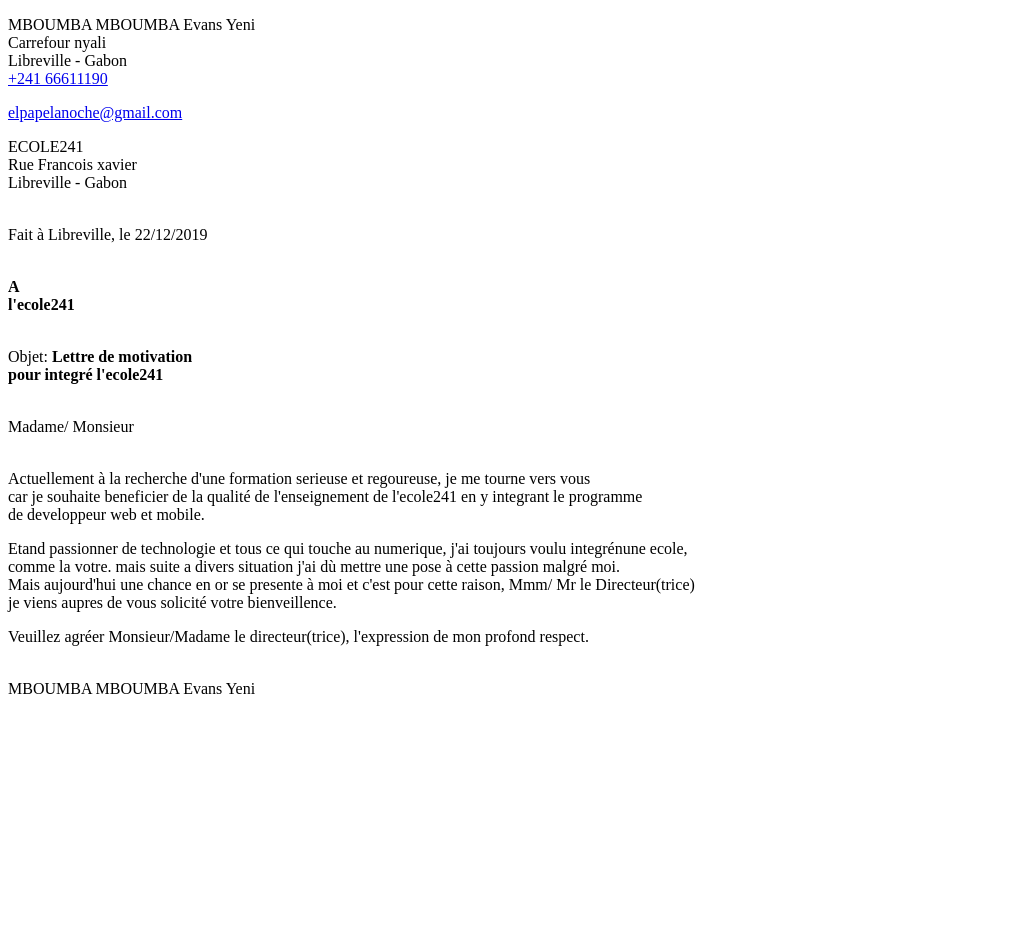
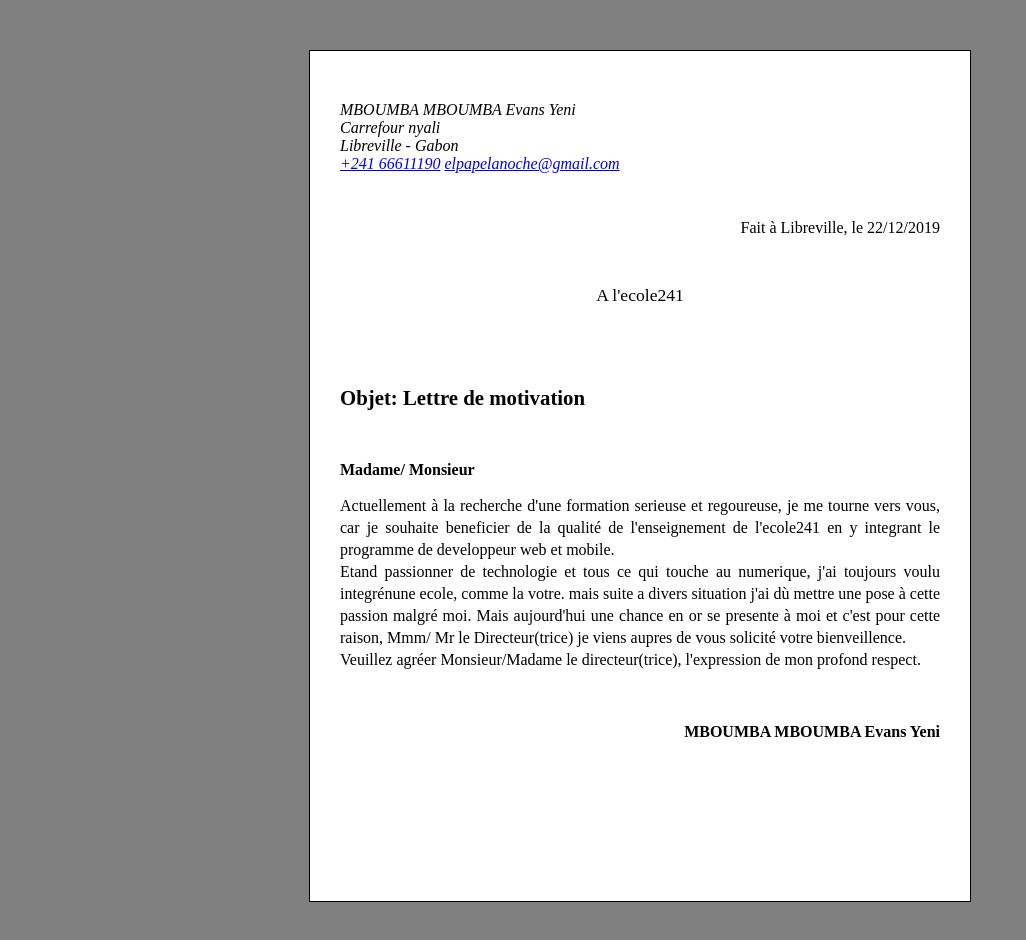
Before and after one commit to skynet-lab/lettre, a plain HTML site: page lettre/index.html in a window 1280 px wide. Shown: the whole page, without its empty margins (0-1026 px from the left). Before the commit the page ends 800 px from the top, so only its background shows below. Drawn offline with Linux system fonts and the light colour scheme.

Commit message:
mise au format

```diff
--- a/lettre/index.html
+++ b/lettre/index.html
@@ -4,55 +4,44 @@
          <meta charset="utf-8" />
          <title>Lettre de motivation</title>
          <meta name="viewport">
+         <link rel="stylesheet" href="style.css">
     </head>
 
-    <body">
-        <div>
-            <p>MBOUMBA MBOUMBA Evans Yeni<br/>
+    <body>
+        <main>
+            <address>
+                MBOUMBA MBOUMBA Evans Yeni<br/>
                 Carrefour nyali<br/>
                 Libreville - Gabon<br/>
-             <a href="tel:+241 066 61 11 90">+241 66611190</a><br/></p>
+                <a href="tel:+241 066 61 11 90">+241 66611190</a>
                 <a href="mailto:elpapelanoche@gmail.com">elpapelanoche@gmail.com</a>
-        </div>
+            </address>
+
             <div>
-           <p>ECOLE241<br/>
-            Rue Francois xavier<br/>
-            Libreville - Gabon</p>
-        </div>
-        <div>
-            <p><time datetime="2019-12-22"></time><br/>Fait à Libreville, le 22/12/2019</p>
+                <p class="date"><time datetime="2019-12-22"></time>Fait à Libreville, le 22/12/2019</p>
             </div>
 
-            <p><br/><strong>A</strong> <br/><strong>l'ecole241</strong></p>
+            <p class="sujet1">A l'ecole241</p>
 
-            <p><br/>Objet: <strong>Lettre de motivation</strong><br/>
-              <strong>pour integré l'ecole241</strong></p>
+            <p class="objet">Objet: Lettre de motivation</p>
 
-            <p><br>Madame/ Monsieur</p>
 
-            <p><br/>Actuellement à la recherche d'une formation serieuse et regoureuse, je me tourne vers vous<br/>
-              car je souhaite beneficier de la qualité de l'enseignement de l'ecole241 en y integrant le programme<br/>
-             de developpeur web et mobile.</p>
+            <p class="sujet">Madame/ Monsieur</p>
 
-            <p>
-              Etand passionner de technologie et tous ce qui touche au numerique, j'ai toujours voulu integrénune ecole,<br/>
-              comme la votre. mais suite a divers situation j'ai dù mettre une pose à cette passion malgré moi. <br/>
-              Mais aujourd'hui une chance en or se presente à moi et c'est pour cette raison, Mmm/ Mr le Directeur(trice)<br/>
-              je viens aupres de vous solicité votre bienveillence.
-            </p>
-            <p>
+            <p class="corps">
+                Actuellement à la recherche d'une formation serieuse et regoureuse, je me tourne vers vous,
+                car je souhaite beneficier de la qualité de l'enseignement de l'ecole241 en y integrant le programme
+                de developpeur web et mobile.<br/>
+                Etand passionner de technologie et tous ce qui touche au numerique, j'ai toujours voulu integrénune ecole,
+                comme la votre. mais suite a divers situation j'ai dù mettre une pose à cette passion malgré moi.
+                Mais aujourd'hui une chance en or se presente à moi et c'est pour cette raison, Mmm/ Mr le Directeur(trice)
+                je viens aupres de vous solicité votre bienveillence.<br/>
                 Veuillez agréer Monsieur/Madame le directeur(trice), l'expression de mon profond respect.
             </p>
-        <div>
-            <p><br/>MBOUMBA MBOUMBA Evans Yeni</p>
 
+            <div class="sig">
+                <p>MBOUMBA MBOUMBA Evans Yeni</p>
             </div>
-
-
-
-
-
+        </main>
     </body>
-
-
 </html>
--- /dev/null
+++ b/lettre/style.css
@@ -0,0 +1,52 @@
+body{
+    background-color: gray;
+}
+
+main{
+    width: 600px;
+    height: 800px;
+    border: 1px solid black;
+    background-color: white;
+    margin: auto;
+    margin-top: 50px;
+    margin-bottom: 50px;
+    padding-top: 50px;
+    padding-left: 30px;
+    padding-right: 30px;
+}
+
+address{
+    padding-bottom: 30px;
+}
+
+.date{
+    text-align: right;
+}
+
+.sujet1{
+    text-align: center;
+    padding-top: 30px;
+    padding-bottom: 30px;
+    font-weight: normal;
+    font-size: 1.1em;
+}
+
+.objet{
+    font-weight: bold;
+    font-size: 1.3em;
+    padding-top: 30px;
+    padding-bottom: 30px;
+}
+
+.corps{
+    text-align: justify;
+    line-height: 22px;
+}
+.sujet{
+    font-weight: bold;
+}
+.sig{
+    text-align: right;
+    font-weight: bold;
+    padding-top: 20px;
+}
```
Lines whose indentation alone changed are shown as unchanged.
